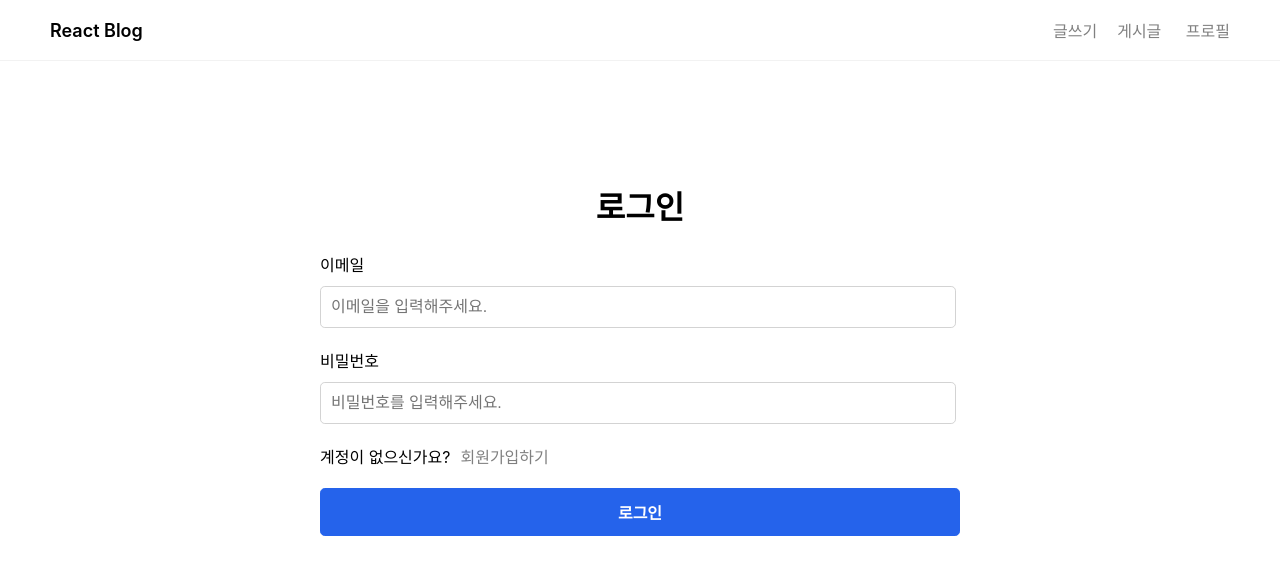
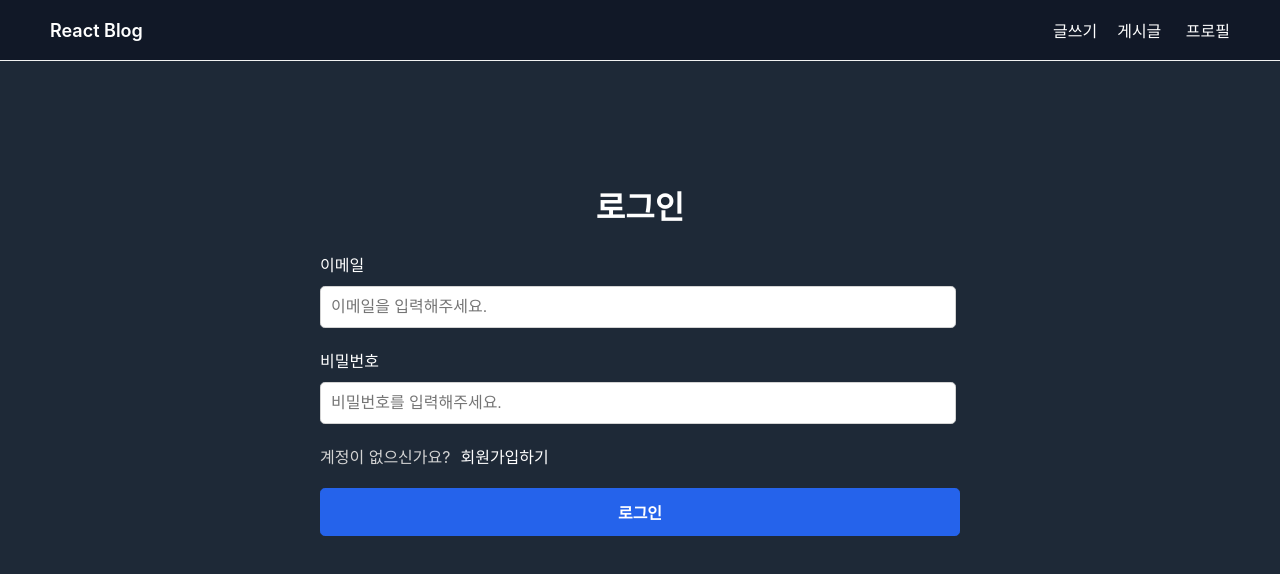
Before and after one commit to yewon97/fc-app-blog, a React (Create React App) app: page / in a window 1280 px wide. Shown: the top 574 px of the page. Built offline with nearby package versions, Linux system fonts and the light colour scheme; no server answers.

Commit message:
다크모드 구현, context api사용, dark모드 css추가

```diff
--- a/package.json
+++ b/package.json
@@ -13,6 +13,7 @@
     "firebase": "^10.13.0",
     "react": "^18.3.1",
     "react-dom": "^18.3.1",
+    "react-icons": "^5.3.0",
     "react-router-dom": "^6.25.1",
     "react-scripts": "5.0.1",
     "react-toastify": "^10.0.5",
@@ -45,6 +46,7 @@
   },
   "devDependencies": {
     "@craco/craco": "^7.1.0",
+    "@types/react-icons": "^3.0.0",
     "@types/react-router-dom": "^5.3.3",
     "craco-alias": "^3.0.1"
   }
--- a/src/App.tsx
+++ b/src/App.tsx
@@ -1,13 +1,15 @@
 import Loader from "@/components/Loader";
 import Router from "@/components/Router";
+import ThemeContext from "@/context/ThemeContext";
 import { app } from "@/firebaseApp";
 import { getAuth, onAuthStateChanged } from "firebase/auth";
-import { useEffect, useState } from "react";
+import { useContext, useEffect, useState } from "react";
 import { ToastContainer } from "react-toastify";
 import "react-toastify/dist/ReactToastify.css";
 
 export default function App() {
   const auth = getAuth(app);
+  const { theme } = useContext(ThemeContext);
 
   // auth를 체크하기 전에 (initialize 전)에는 loader를 띄워주는 용도
   const [init, setInit] = useState<boolean>(false);
@@ -28,9 +30,9 @@
   }, [auth]);
 
   return (
-    <>
+    <div className={theme === "light" ? "dark" : "light"}>
       <ToastContainer />
       {init ? <Router isAuthenticated={isAuthenticated} /> : <Loader />}
-    </>
+    </div>
   );
 }
--- a/src/components/Footer.tsx
+++ b/src/components/Footer.tsx
@@ -1,11 +1,29 @@
+import { useContext } from "react";
 import { Link } from "react-router-dom";
+import ThemeContext from "@/context/ThemeContext";
+import { BsSun, BsMoonFill } from "react-icons/bs";
 
 export default function Footer() {
+  const { theme, toggleMode } = useContext(ThemeContext);
+
   return (
     <footer>
       <Link to="/posts/new">글쓰기</Link>
       <Link to="/posts">게시글</Link>
       <Link to="/profile"> 프로필</Link>
+      <>
+        {theme === "light" ? (
+          <BsSun
+            onClick={() => toggleMode(theme)}
+            className="footer__theme-btn"
+          />
+        ) : (
+          <BsMoonFill
+            onClick={() => toggleMode(theme)}
+            className="footer__theme-btn"
+          />
+        )}
+      </>
     </footer>
   );
 }
--- /dev/null
+++ b/src/context/ThemeContext.tsx
@@ -0,0 +1,31 @@
+import { createContext, useState } from "react";
+
+const ThemeContext = createContext({
+  theme: "light",
+  toggleMode: (theme: string) => {},
+});
+
+interface ThemeContextProviderProps {
+  children: React.ReactNode;
+}
+
+export const ThemeContextProvider = ({
+  children,
+}: ThemeContextProviderProps) => {
+  const [theme, setTheme] = useState(
+    window.localStorage.getItem("theme") || "light",
+  );
+
+  const toggleMode = (theme: string) => {
+    setTheme((prev) => (prev === "light" ? "dark" : "light"));
+    window.localStorage.setItem("theme", theme === "light" ? "dark" : "light");
+  };
+
+  return (
+    <ThemeContext.Provider value={{ theme, toggleMode }}>
+      {children}
+    </ThemeContext.Provider>
+  );
+};
+
+export default ThemeContext;
--- a/src/index.css
+++ b/src/index.css
@@ -61,6 +61,12 @@
       color: black;
     }
   }
+}
+
+.footer__theme-btn {
+  cursor: pointer;
+  width: 18px;
+  height: 18px;
 }
 
 /* post navigation */
@@ -513,3 +519,56 @@
     transform: rotate(360deg);
   }
 }
+
+/* dark mode */
+
+.white {
+  transition: all 0.25s linear;
+  background-color: white;
+}
+
+.dark {
+  transition: all 0.25s linear;
+  background-color: #1e2937;
+  min-height: 100vh;
+}
+
+.dark a,
+.dark .form label,
+.dark .post__delete,
+.dark .profile__logout,
+.dark .form__title,
+.dark .post__navigation--active,
+.dark .post__title,
+.dark .post__author-name,
+.dark .footer__theme-btn,
+.dark .profile__name,
+.dark .comments__list {
+  color: white;
+}
+
+.dark a:hover,
+.dark a:focus,
+.dark .post__text,
+.dark .post__text--pre-wrap,
+.dark .profile__email,
+.dark .post__date,
+.dark .form__block,
+.dark .comment__date,
+.dark .comment__delete {
+  color: lightgray;
+}
+
+.dark .comment__delete:hover,
+.dark .comment__delete:focus {
+  color: white;
+}
+
+.dark .form__error {
+  color: #ff6a71;
+}
+
+.dark footer,
+.dark header {
+  background-color: #111827;
+}
--- a/src/index.tsx
+++ b/src/index.tsx
@@ -1,18 +1,20 @@
-import React from "react";
 import ReactDOM from "react-dom/client";
 import { BrowserRouter as Router } from "react-router-dom";
 import "./index.css";
 import App from "./App";
 import { AuthContextProvider } from "@/context/AuthContext";
+import { ThemeContextProvider } from "@/context/ThemeContext";
 
 const root = ReactDOM.createRoot(
   document.getElementById("root") as HTMLElement,
 );
 
 root.render(
-  <AuthContextProvider>
-    <Router>
-      <App />
-    </Router>
-  </AuthContextProvider>,
+  <ThemeContextProvider>
+    <AuthContextProvider>
+      <Router>
+        <App />
+      </Router>
+    </AuthContextProvider>
+  </ThemeContextProvider>,
 );
```
Also changed, not shown: 1 other file (tests, documents, lock files or other folders).
